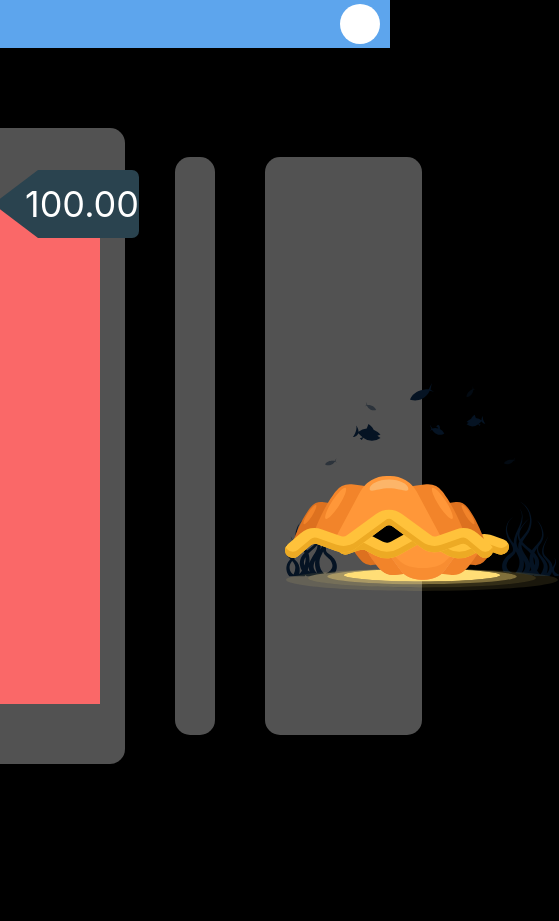
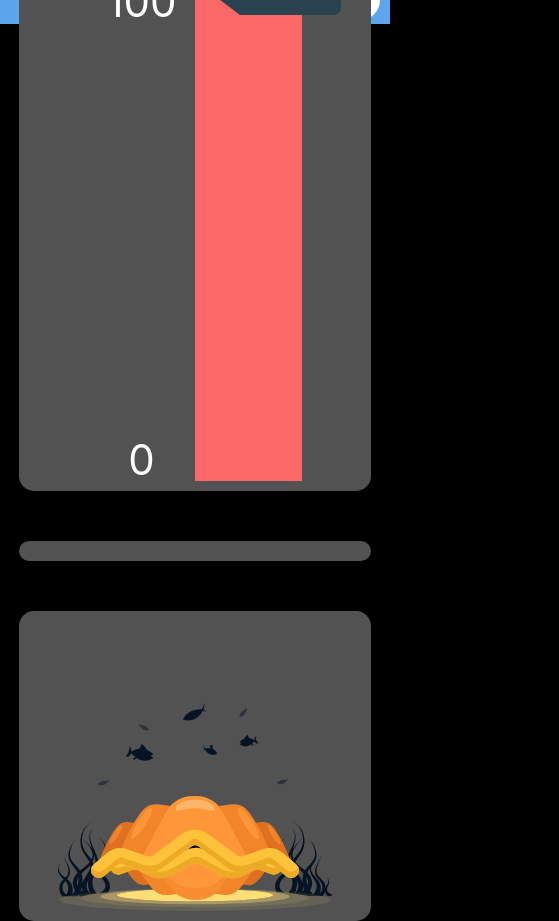
Before and after one commit to svv1313/test_project, a React (Create React App) app: page / in a window 390 px wide. Shown: the whole page, 559 px wide, since content can reach past the window. Before the commit the page ends 844 px from the top, so only its background shows below. Built offline with nearby package versions, Linux system fonts and the light colour scheme.

Commit message:
slider finishing

```diff
--- a/src/components/Counter.jsx
+++ /dev/null
@@ -1,44 +0,0 @@
-import React, { Component } from 'react';
-
-class Counter extends Component {
-  // componentDidUpdate(prevProps) {
-  //   const oldY = prevProps.cordY;
-  //   const newY = this.props.cordY
-  //   try {
-  //     const counterElement = document.getElementById("counter");
-  //     counterElement.animate(
-  //       [
-  //         { transform: `translateY(${oldY}px)` },
-  //         { transform: `translateY(${newY}px)` }
-  //       ],
-  //       {
-  //         duration: 200,
-  //         iterations: 1
-  //       }
-  //     );
-  //     counterElement.style.transform = `translateY(${newY}px)`;
-  //   } catch (error) {
-  //     console.log(error);
-  //   }
-  // }
-
-
-  render() {
-    const sliderHeight = 70;
-    const cordY = this.props.cordY <= 500 ? this.props.cordY : 500 - sliderHeight / 2;
-    return (
-      <g
-        style={{ userSelect: "none",transform:`translateY(${cordY}px)` }}
-        id="counter"
-        onMouseDown={this.props.onMouseDown}
-        onMouseMove={this.props.onMouseMove}
-        onMouseUp={this.props.onMouseUp}
-        onBlur={this.props.onMouseUp}
-      >
-        <path d={`M43.814,${sliderHeight}.00h-.107v-.084L0,34.41,43.708.088V0h.108l0,0V0H138a8,8,0,0,1,8,8V60.818a8,8,0,0,1-8,8H43.846v.025Z`} />
-      </g>
-    );
-  }
-};
-
-export default Counter;
--- a/src/components/Slider.jsx
+++ b/src/components/Slider.jsx
@@ -1,64 +1,67 @@
 import React, { useState } from "react";
-import Counter from "./Counter";
 
 const HEIGHT = 500;
 const HANDLE_HALF_HEIGHT = 34;
 
 const Slider = () => {
-  const myRef = React.createRef();
+  const sliderRef = React.createRef();
   const [dragging, setDragging] = useState(false);
-  const [cordY, setCordY] = useState(0);
+  const [topOffset, setTopOffset] = useState(0);
 
   const _onMouseDown = event => {
     event.preventDefault();
     setDragging(true);
-    console.log("MOUSE DOWN", cordY);
+    console.log("MOUSE DOWN", topOffset);
   };
 
   const _onMouseUp = () => {
     setDragging(false);
-    console.log("MOUSE UP", cordY);
+    console.log("MOUSE UP", topOffset);
   };
 
   const _onMouseMove = event => {
-    console.log("MOUSE MOVE", cordY);
+    console.log("MOUSE MOVE", topOffset);
     if (!dragging) return;
 
-    const offset = event.clientY - myRef.current.getBoundingClientRect().top;
+    const offset =
+      event.clientY - sliderRef.current.getBoundingClientRect().top;
     if (offset >= 0 && offset <= HEIGHT) {
-      setCordY(offset);
+      setTopOffset(offset);
     } else if (offset < 0) {
-      setCordY(0);
+      setTopOffset(0);
     } else if (offset > HEIGHT) {
-      setCordY(HEIGHT);
+      setTopOffset(HEIGHT);
     }
   };
 
-  // const _onMouseOut = () => {
-  //   setDragging(false);
-  // };
+  const currentIndicatorNumber = Math.abs(topOffset / (HEIGHT / 100) - 100).toFixed(2);
+  const handlePosition = topOffset - HANDLE_HALF_HEIGHT;
+  const barBottomHeight = HEIGHT - topOffset;
 
   return (
-    <div
-      className="slider-container"
-      //onMouseOut={_onMouseOut}
-      onMouseMove={_onMouseMove}><span className='slider-indicator'>100</span>
-      <div className="slider-bar-top" ref={myRef} style={{ height: `${cordY}px` }}>
+    <div className="slider-container" onMouseMove={_onMouseMove}>
+      <div className="indicators-container" style={{ height: `${HEIGHT}px` }}>
+        <span className="slider-indicator">100</span>
+        <span className="slider-indicator">0</span>
+      </div>
+      <div className="slider" ref={sliderRef}>
+        <div className="slider-bar-top" style={{ height: `${topOffset}px` }}>
           <div
             className="slider-handle"
-          style={{ top: `${cordY - HANDLE_HALF_HEIGHT}px` }}
+            style={{ top: `${handlePosition}px` }}
             onMouseDown={_onMouseDown}
             onMouseUp={_onMouseUp}>
             <div className="arrow" />
             <div className="handle">
-            <span>{Math.abs(cordY / (HEIGHT / 100) - 100).toFixed(2)}</span>
+              <span>{currentIndicatorNumber}</span>
             </div>
           </div>
         </div>
         <div
           className="slider-bar-bottom"
-        style={{ height: `${HEIGHT - cordY}px` }}
+          style={{ height: `${barBottomHeight}px` }}
         />
+      </div>
     </div>
   );
 };
--- a/src/styles/main_container.css
+++ b/src/styles/main_container.css
@@ -9,10 +9,20 @@ main {
     min-height: 70%;
     width: 30%;
     background-color: #525252;
-    margin: 0 25px;
+    margin: 25px 25px;
     border-radius: 15px;
     padding: 10px 20px;
     display: flex;
     align-items: center;
     justify-content: center;
 }
+
+@media screen and (max-width: 768px) {
+    main {
+        flex-direction: column;
+    }
+    .main_item_container {
+        min-height: unset;
+        width: 80%;
+    }
+}
--- a/src/styles/slider.css
+++ b/src/styles/slider.css
@@ -1,36 +1,30 @@
-/* #counter {
-    transform: translateY(480px);
-    animation-name: example;
-    animation-duration: 1s;
+.slider-container {
+  display: flex;
+  flex-direction: row;
 }
 
-@keyframes example {
-  from {transform: translateY(0px)}
-  to {transform: translateY(480px)}
-} */
+.indicators-container {
+  display: flex;
+  flex-direction: column;
+  justify-content: space-between;
+  width: 107px;
+}
 
-.slider-container {
-  margin: 50px;
+span.slider-indicator {
+  color: white;
+  text-align: center;
+  font-size: 42px;
 }
 
 .slider-bar-top {
   user-select: none;
   background-color: #6ff48d;
   width: 107px;
-  height: 500px;
-}
-
-span.slider-indicator {
-  height: 100%;
-  position: relative;
-  left: -32px;
-  color: white;
 }
 
 .slider-bar-bottom {
   background-color: #fa6868;
   width: 107px;
-  height: 500px;
 }
 
 .slider-handle {
@@ -47,6 +41,7 @@ span.slider-indicator {
   height: 100%;
   position: absolute;
   left: 32px;
+  font-weight: 200;
 }
 
 .slider-handle .arrow {
```
Lines whose indentation alone changed are shown as unchanged.
